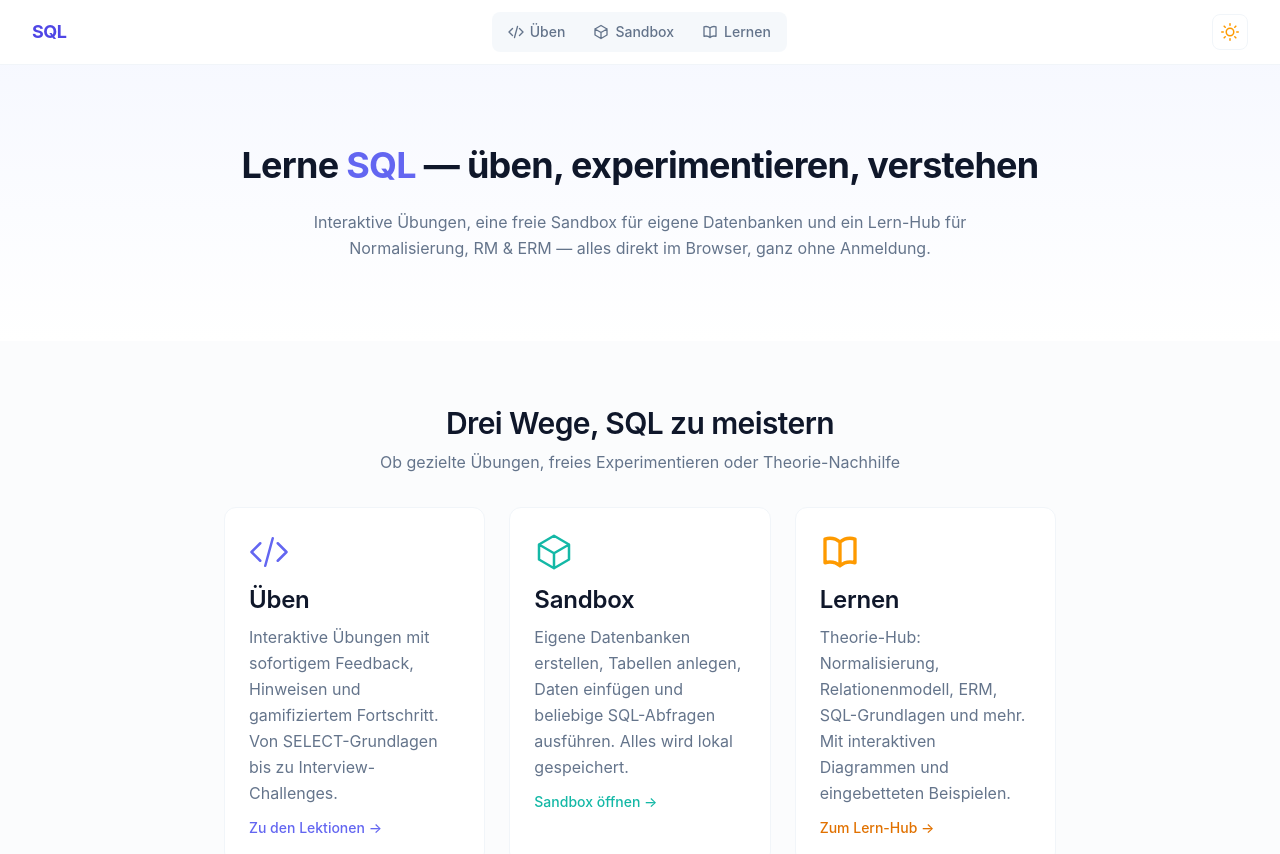
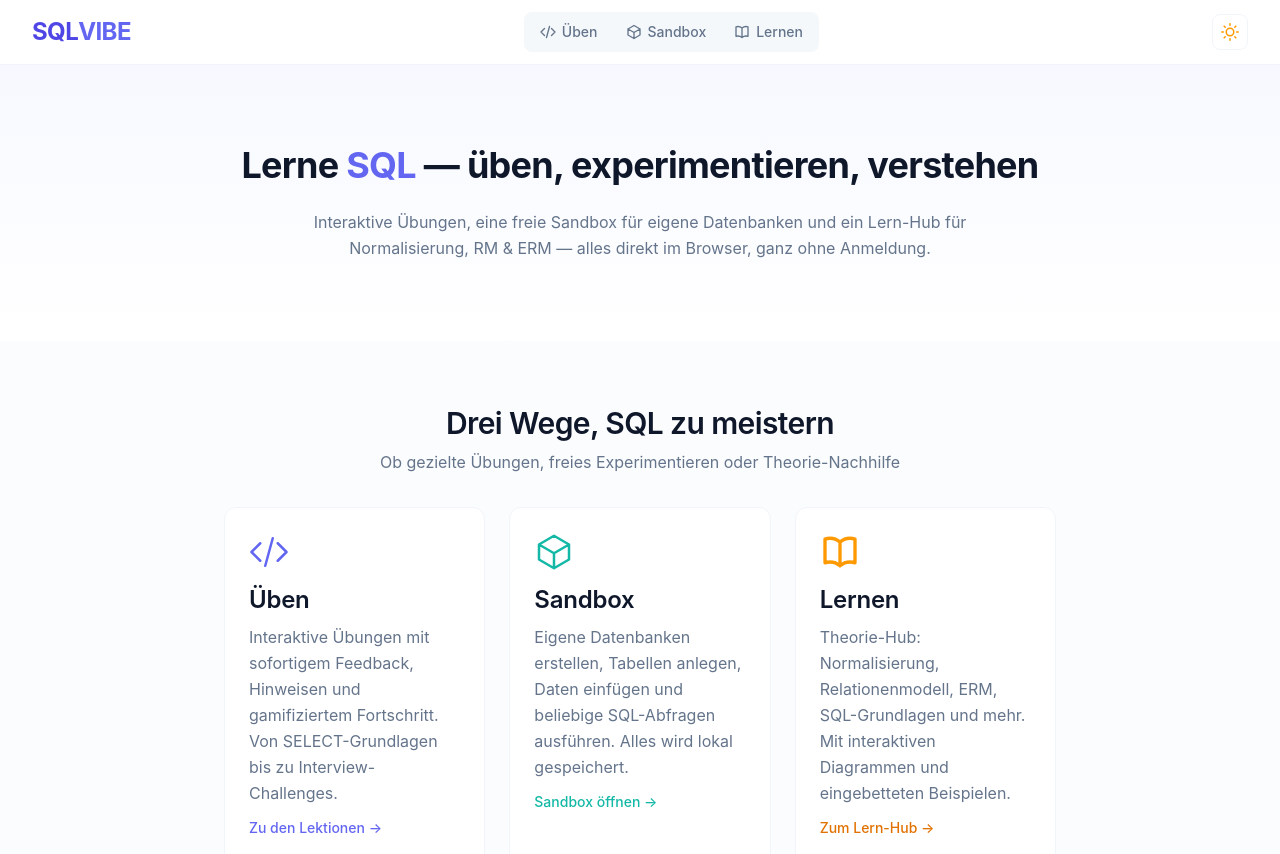
Before and after one commit to srenV/SQL_VIBE, a Next.js app: page / in a window 1280 px wide. Shown: the top 854 px of the page. Built offline with nearby package versions, Linux system fonts and the light colour scheme.

Commit message:
fix: show full SQLVIBE logo in navbar instead of compact SQL-only
The header now renders <Logo /> instead of <Logo compact /> so the
navbar displays 'SQLVIBE' consistently with the footer branding.

```diff
--- a/src/components/header.tsx
+++ b/src/components/header.tsx
@@ -69,7 +69,7 @@ export function Header({
       <Container className="flex items-center justify-between gap-4 py-3">
         <div className="flex items-center gap-3 min-w-0">
           <Link href="/" className="shrink-0" aria-label="SQLVIBE Startseite">
-            <Logo compact />
+            <Logo />
           </Link>
           {breadcrumbs && (
             <nav className="flex items-center gap-2 overflow-x-auto text-sm" aria-label="Breadcrumb">
```
